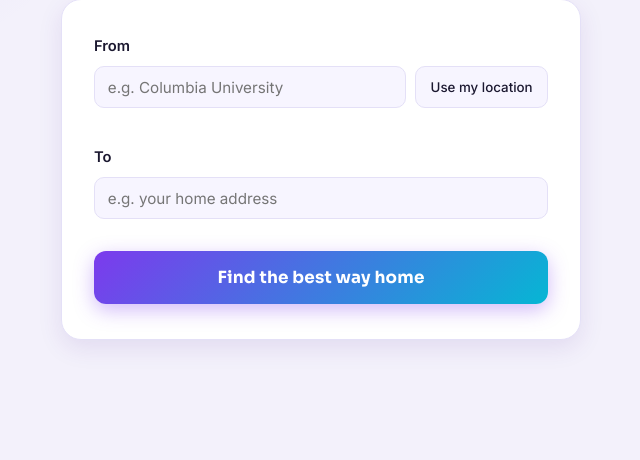
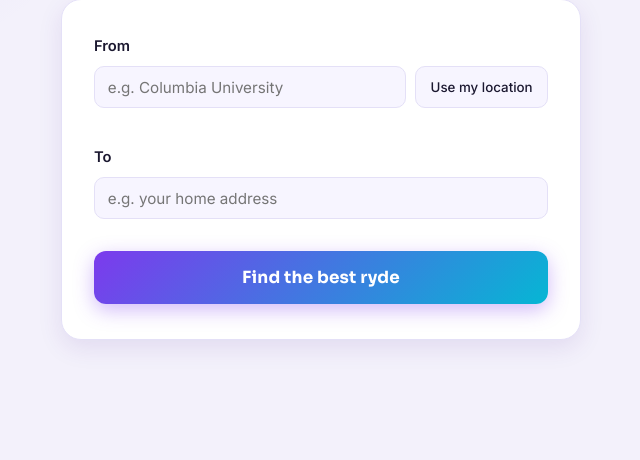
Before and after one commit to AnalyticsInPython/RYDESAVYR, a Flask app: page / in a window 1280 px wide. Shown: the part 196-656 px from the top of the page, without its empty margins (319-959 px from the left). Run offline with Flask 3, Linux system fonts and the light colour scheme; some libraries are stand-ins or nearby versions.

Commit message:
Change submit button text to "Find the best ryde"
Matches the app's name and doesn't assume the trip is going home.

Co-Authored-By: Claude Sonnet 5 <noreply@anthropic.com>
Claude-Session: https://claude.ai/code/session_01SZ9Gtr6KAHsiGU1RGpyAte

```diff
--- a/templates/index.html
+++ b/templates/index.html
@@ -49,7 +49,7 @@
       <input type="hidden" id="destination_lng" name="destination_lng">
     </div>
 
-    <button type="submit">Find the best way home</button>
+    <button type="submit">Find the best ryde</button>
   </form>
 
   <script>
```
